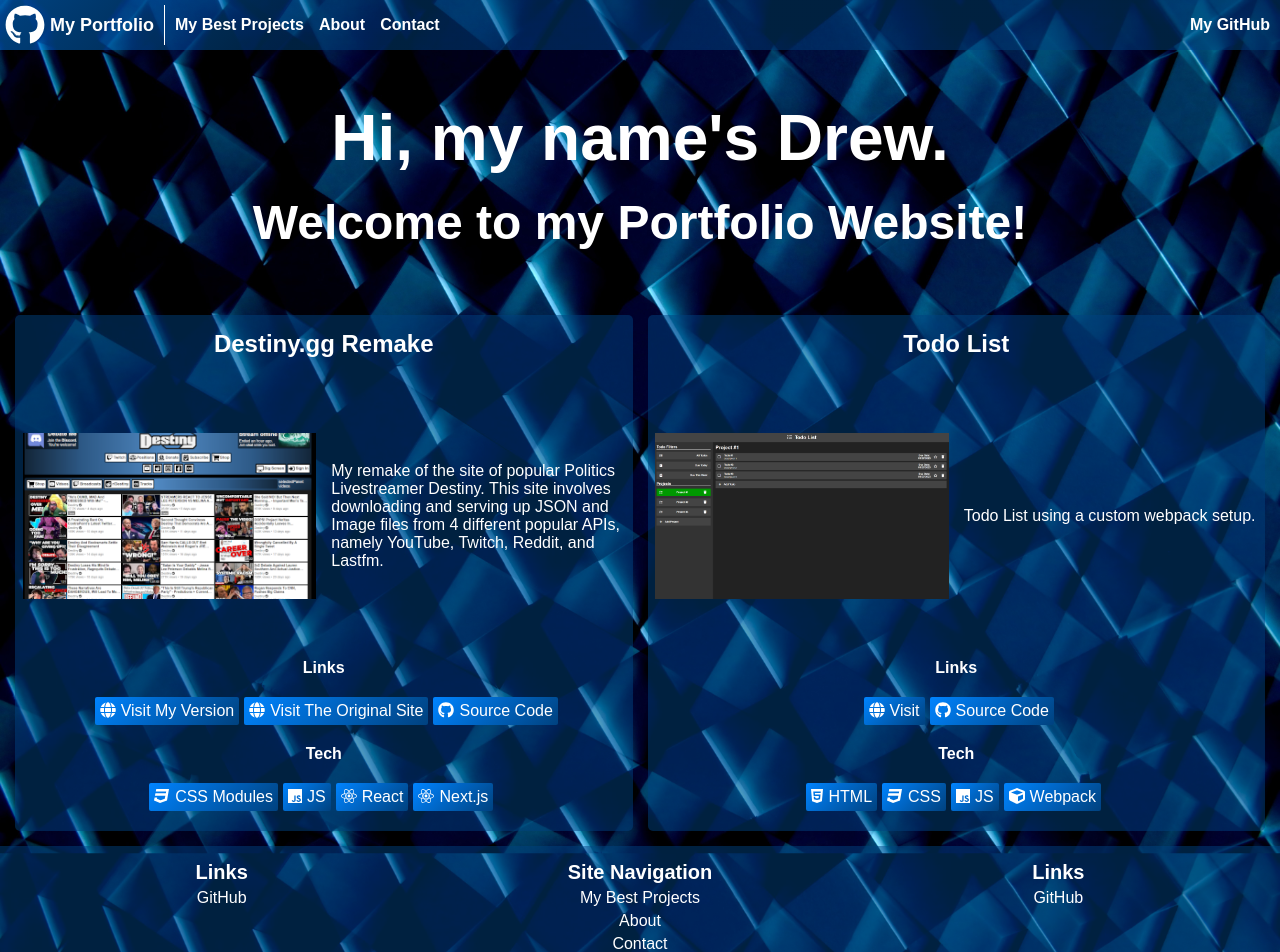
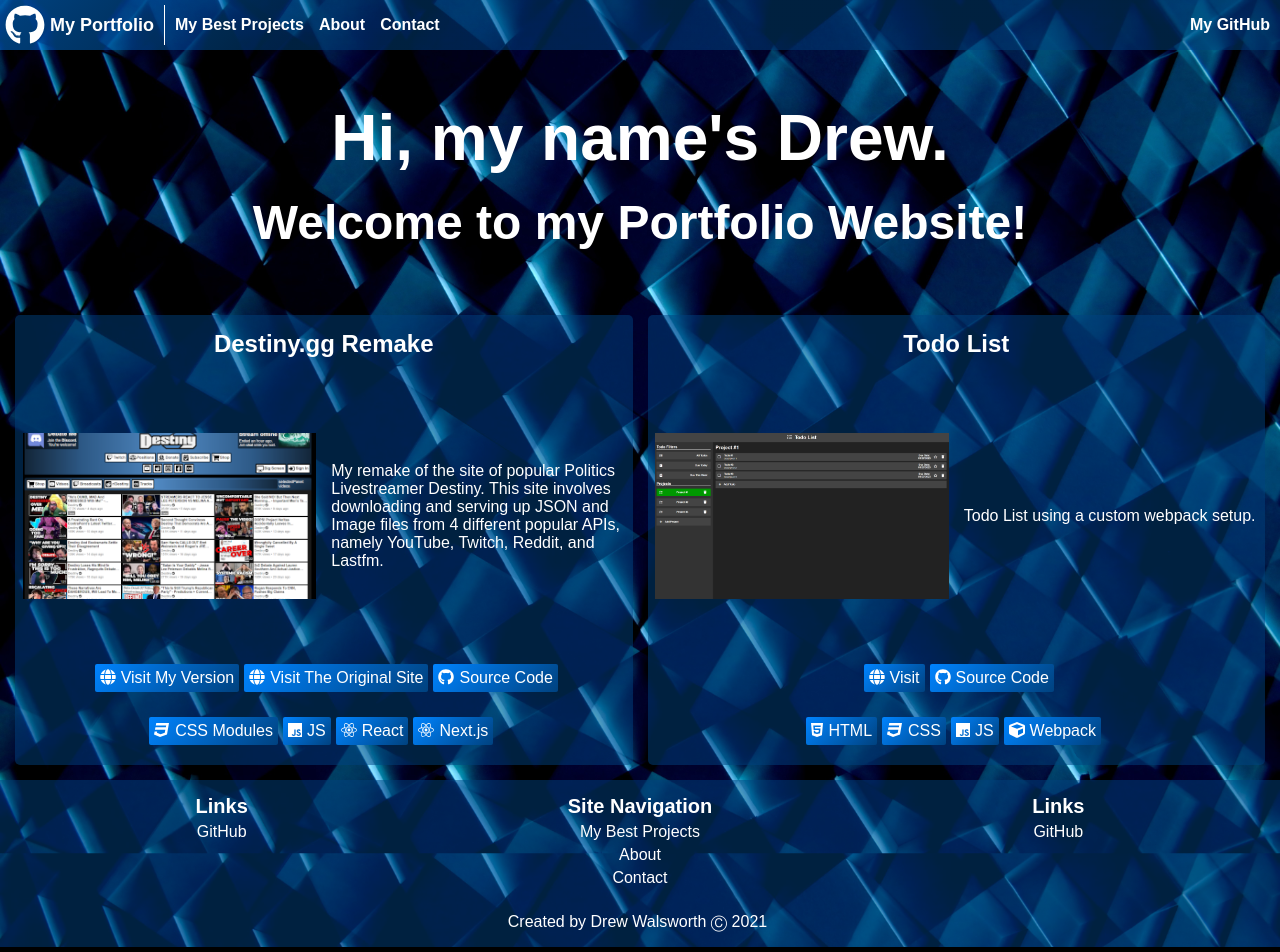
Before and after one commit to majegoid/My-Portfolio-Website, a Next.js app: page / in a window 1280 px wide. Shown: the top 952 px of the page. Built offline with nearby package versions, Linux system fonts and the light colour scheme.

Commit message:
cleans up project tags and links

```diff
--- a/components/LinkList/LinkList.jsx
+++ b/components/LinkList/LinkList.jsx
@@ -1,31 +1,21 @@
-import React from "react";
-import { FontAwesomeIcon } from "@fortawesome/react-fontawesome";
+import { FontAwesomeIcon } from '@fortawesome/react-fontawesome';
+import React from 'react';
 
-import { links } from "./LinkList.module.css";
+import { links } from './LinkList.module.css';
 
 const LinkList = ({ linkContent }) => {
-  const content = linkContent ? (
-    <>
-      <h4>Links</h4>
+  return (
     <ul className={links}>
-        {linkContent.map(({ href, icon, text }) => {
-          if (icon) {
-            return (
+      {linkContent.map(({ href, icon = ['fab', 'react'], text }) => (
         <li key={text}>
-                <a href={href} rel="noreferrer" target="_blank">
+          <a href={href} rel='noreferrer' target='_blank'>
             <FontAwesomeIcon icon={icon} />
             <span>{text}</span>
           </a>
         </li>
+      ))}
+    </ul>
   );
-          }
-          return <li key={text}>{text}</li>;
-        })}
-      </ul>
-    </>
-  ) : null;
-
-  return content;
 };
 
 export default LinkList;
--- a/components/Projects/Project/Project.jsx
+++ b/components/Projects/Project/Project.jsx
@@ -1,18 +1,16 @@
-import React from "react";
-import Image from "next/image";
+import Image from 'next/image';
+import React from 'react';
 
-import PlaceholderImage from "../../../public/bg.jpg";
-
-import { project, image, content, meta, header } from "./Project.module.css";
-import TechList from "../../TechList/TechList";
-import LinkList from "../../LinkList/LinkList";
+import LinkList from '../../LinkList/LinkList';
+import TechList from '../../TechList/TechList';
+import { content, header, image, meta, project } from './Project.module.css';
 
 const Project = ({
   title,
   description,
   linkContent,
   techContent,
-  imageSrc = "/bg.jpg",
+  imageSrc = '/bg.jpg',
 }) => {
   return (
     <div className={project}>
@@ -24,12 +22,12 @@
           <Image
             src={imageSrc}
             // layout="fill"
-            objectFit="cover"
+            objectFit='cover'
             // placeholder="blur"
             priority
-            alt="Background image of transparent blue cube outlines on a black background at an angle."
-            height="180"
-            width="320"
+            alt='Background image of transparent blue cube outlines on a black background at an angle.'
+            height='180'
+            width='320'
           />
         </span>
         <p>
@@ -42,8 +40,8 @@
         </p>
       </div>
       <div className={meta}>
-        <LinkList linkContent={linkContent} />
-        <TechList techContent={techContent} />
+        {linkContent && <LinkList linkContent={linkContent} />}
+        {techContent && <TechList techContent={techContent} />}
       </div>
     </div>
   );
--- a/components/TechList/TechList.jsx
+++ b/components/TechList/TechList.jsx
@@ -4,26 +4,16 @@
 import { tech } from './TechList.module.css';
 
 const TechList = ({ techContent }) => {
-  const content = techContent ? (
-    <>
-      <h4>Tech</h4>
-      <ul className={tech}>
-        {techContent.map(({ icon, text }) => {
-          if (icon) {
-            return (
-              <li key={text}>
-                <FontAwesomeIcon icon={icon} />
-                <span>{text}</span>
-              </li>
-            );
-          }
-          return <li key={text}>{text}</li>;
-        })}
-      </ul>
-    </>
-  ) : null;
-
-  return content;
+  return (
+    <ul className={tech}>
+      {techContent.map(({ icon = ['fab', 'react'], text }) => (
+        <li key={text}>
+          {icon instanceof Array && <FontAwesomeIcon icon={icon} />}
+          <span>{text}</span>
+        </li>
+      ))}
+    </ul>
+  );
 };
 
 export default TechList;
```
Lines whose indentation alone changed are shown as unchanged.
